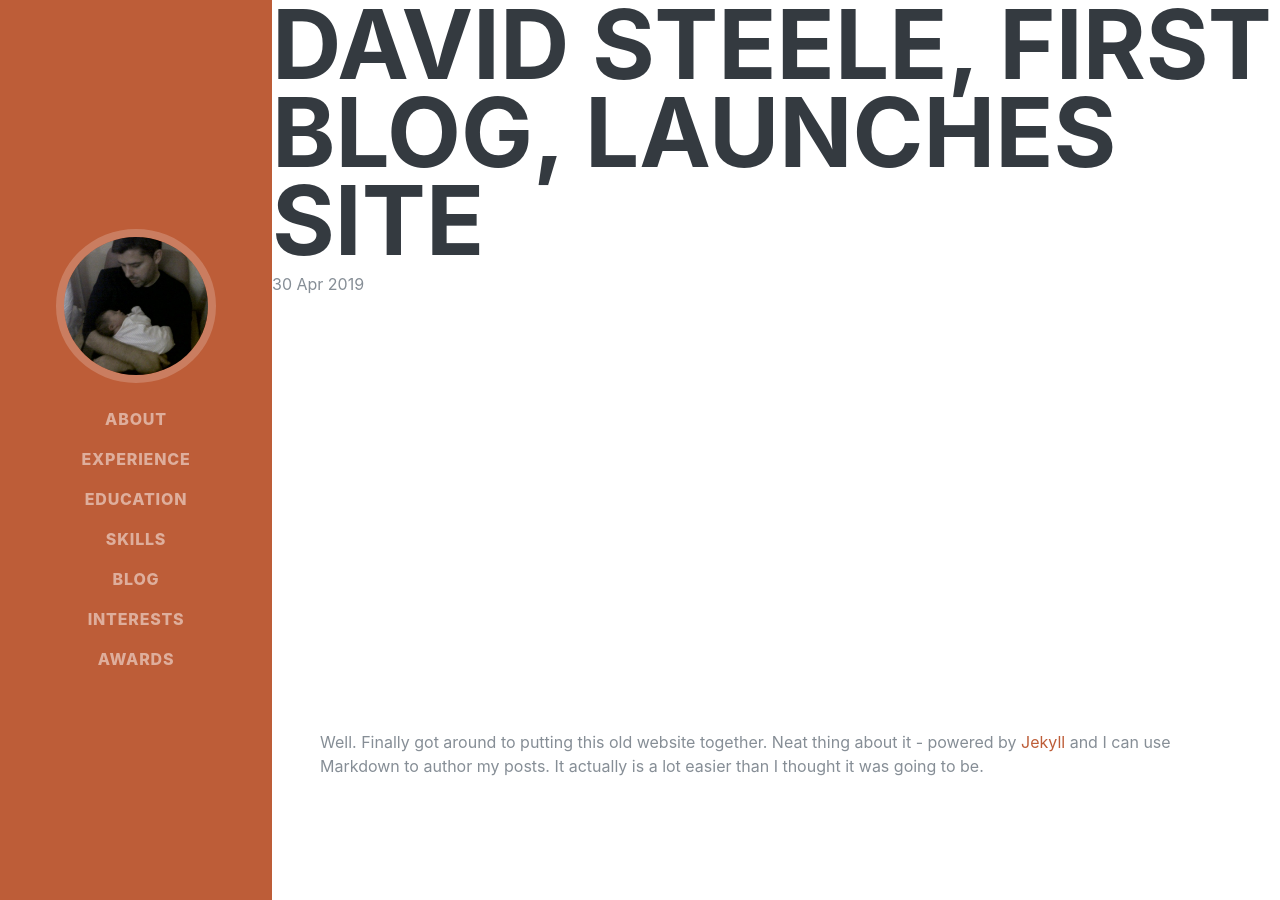
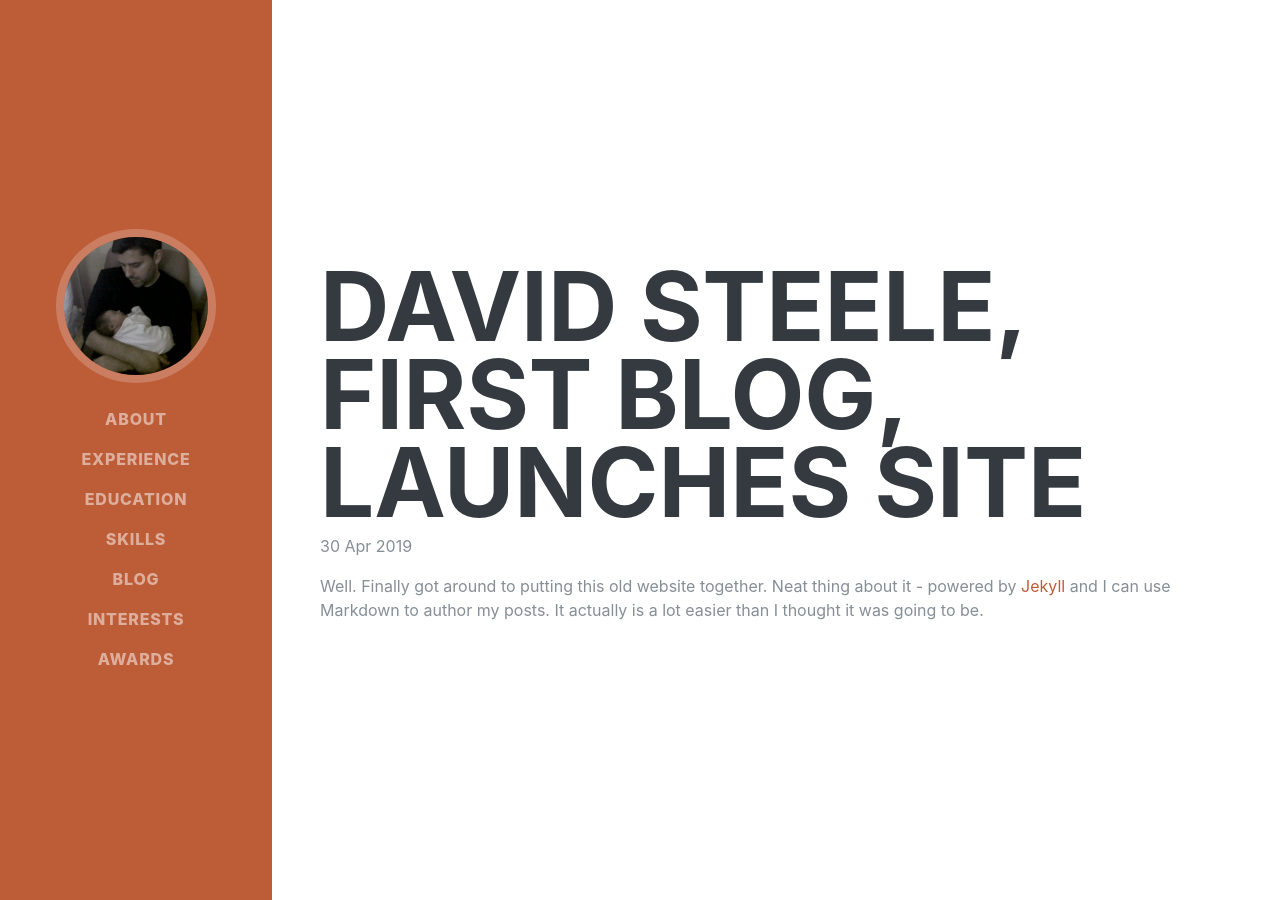
Before and after one commit to davidjsteele/davidjsteele.co.uk, a Jekyll site: the page built from _posts/2020-04-30-azure-naming-conventions.md, in a window 1280 px wide and 900 px high. Built offline with Jekyll 4.4.1, drawn with Linux system fonts in a browser that asks for light colours; some web fonts are replaced.

Commit message:
and again

```diff
--- a/_layouts/post.html
+++ b/_layouts/post.html
@@ -1,13 +1,13 @@
 ---
 layout: default
 ---
-<h1>{{ page.title }}</h1>
-<p class="meta">{{ page.date | date_to_string }}</p>
 
 <section class="resume-section p-3 p-lg-5 d-flex align-items-center">
-    <div class="w-100">
+  <div class="w-100">
 
-      {{ content }}
+    <h1>{{ page.title }}</h1>
+    <p class="meta">{{ page.date | date_to_string }}</p>
+    {{ content }}
 
-    </div>
-  </section>
+  </div>
+</section>
```
